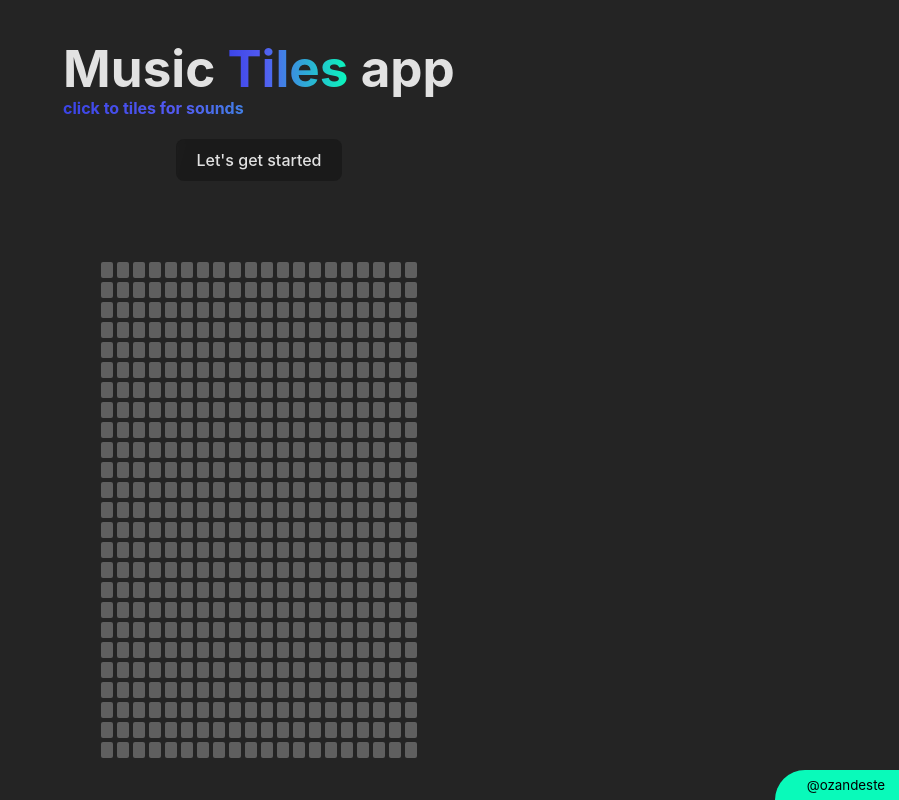
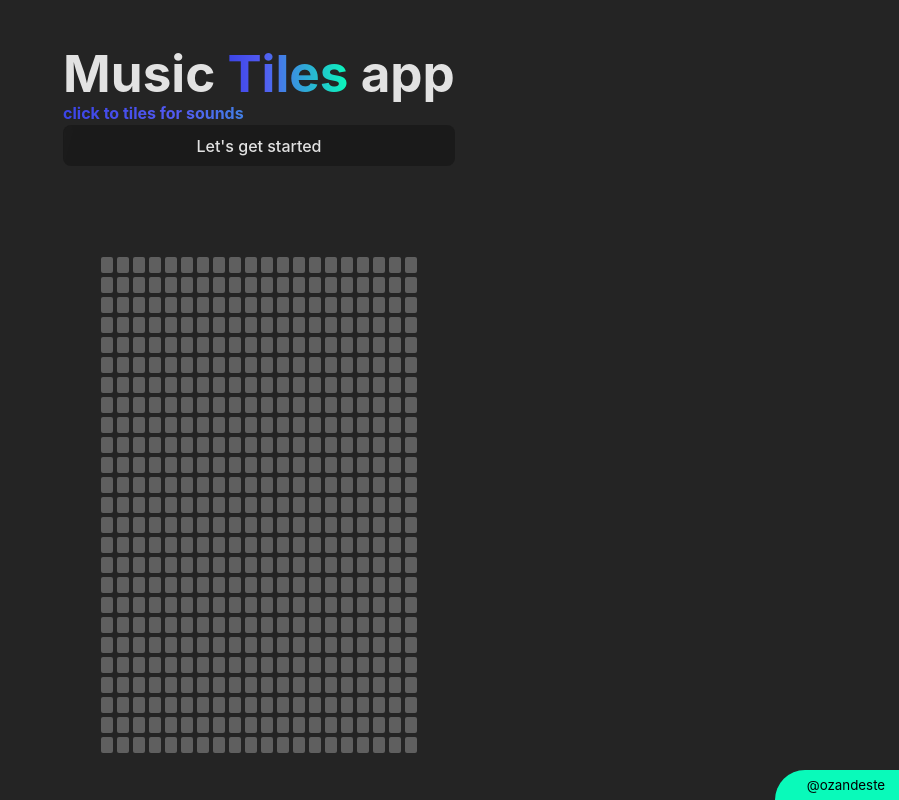
Before and after one commit to ozandeste/hoverboard-musical, a plain HTML site: page index.html in a window 1280 px wide. Shown: the whole page, without its empty margins (381-1280 px from the left). Drawn offline with nearby package versions, Linux system fonts and the light colour scheme.

Commit message:
Update index.html

```diff
--- a/index.html
+++ b/index.html
@@ -14,7 +14,7 @@
     <div style="display: grid;">
       <h1>Music <span>Tiles</span> app</h1>
       <h4>click to tiles for sounds </h4>
-      <button style="justify-self: center; margin-top: 1.2em;" id="get-started-btn">Let's get started</button>
+      <button id="get-started-btn">Let's get started</button>
     </div>
     <div id="app"></div>
     <div id="copyright"><small>@ozandeste</small></div>
```
